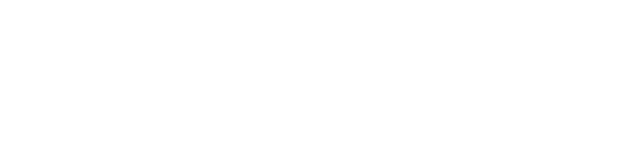
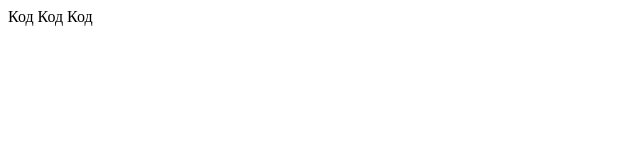
Before and after one commit to tokapb91/testgit, a plain HTML site: page index.html in a window 1280 px wide. Shown: the whole page, without its empty margins (0-640 px from the left). Drawn offline with Linux system fonts and the light colour scheme.

```diff
--- a/index.html
+++ b/index.html
@@ -7,6 +7,8 @@
     <title>Document</title>
 </head>
 <body>
-
+    Код
+    Код
+    Код
 </body>
 </html>
```
